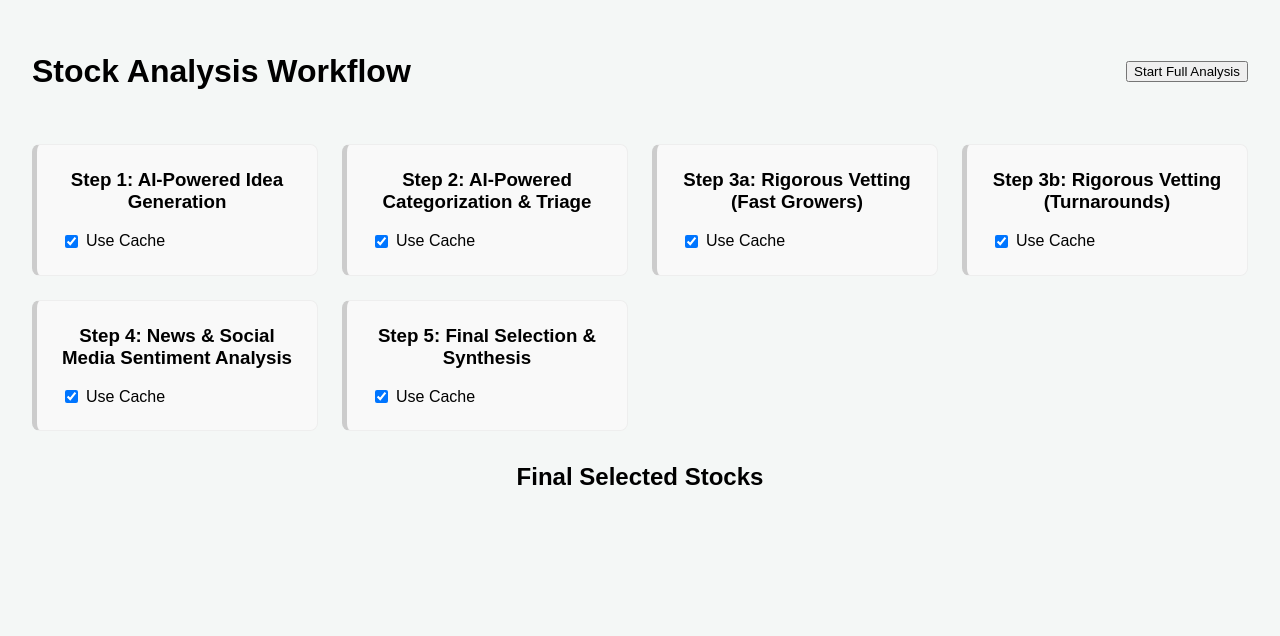
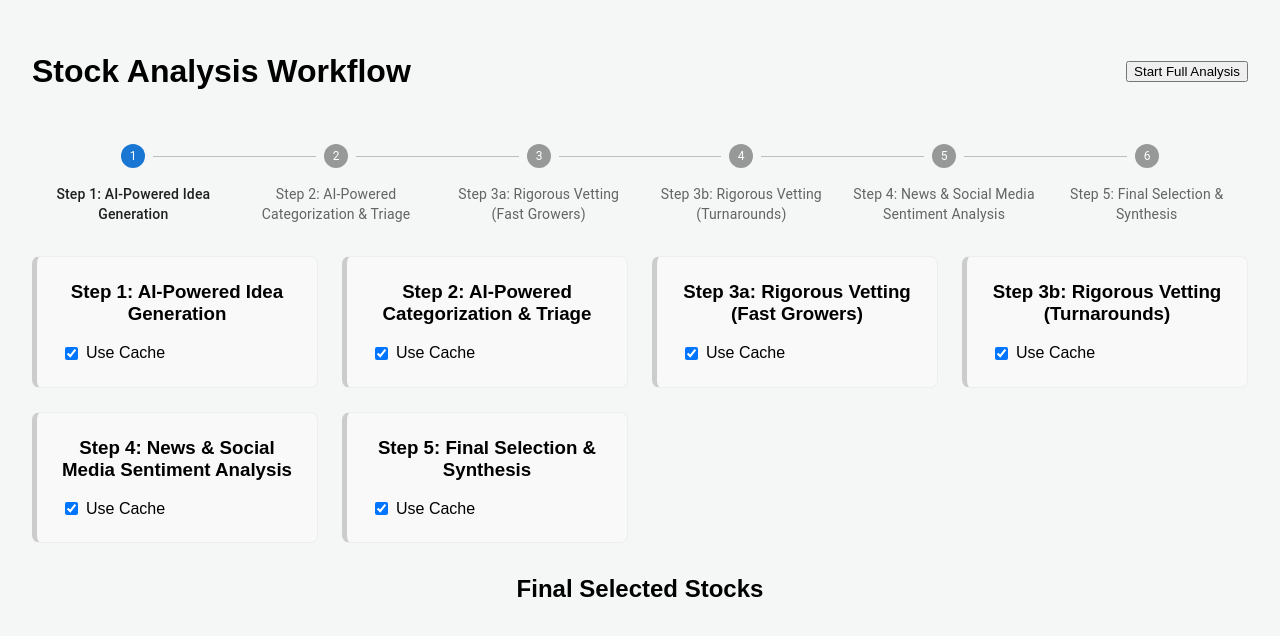
Before and after one commit to OmarElkadi2020/fundamental, a React (Create React App) app in the folder web/frontend/: page / in a window 1280 px wide. Shown: the top 636 px of the page. Built offline with nearby package versions, Linux system fonts and the light colour scheme.

Commit message:
Add progress stepper to dashboard

```diff
--- a/web/frontend/package.json
+++ b/web/frontend/package.json
@@ -3,6 +3,10 @@
   "version": "0.1.0",
   "private": true,
   "dependencies": {
+    "@emotion/react": "^11.14.0",
+    "@emotion/styled": "^11.14.1",
+    "@mui/icons-material": "^7.2.0",
+    "@mui/material": "^7.2.0",
     "@testing-library/dom": "^10.4.0",
     "@testing-library/jest-dom": "^6.6.3",
     "@testing-library/react": "^16.3.0",
--- a/web/frontend/src/components/Dashboard.css
+++ b/web/frontend/src/components/Dashboard.css
@@ -17,6 +17,10 @@
   margin-bottom: 2rem;
 }
 
+.progress-container {
+  margin-bottom: 2rem;
+}
+
 .results {
   margin-top: 2rem;
 }
--- a/web/frontend/src/components/Dashboard.js
+++ b/web/frontend/src/components/Dashboard.js
@@ -1,5 +1,6 @@
-import React, { useState, useEffect } from 'react';
-import Step from './Step';
+import React, { useState } from 'react';
+import StepItem from './Step';
+import { Stepper as MuiStepper, Step as MuiStep, StepLabel } from '@mui/material';
 import StockCard from './StockCard';
 import StockDetail from './StockDetail';
 import FinalSelectionModal from './FinalSelectionModal';
@@ -20,6 +21,7 @@ const stepsConfig = [
 const Dashboard = () => {
   const [steps, setSteps] = useState(stepsConfig.map(step => ({ ...step, status: 'pending', useCache: true, data: null })));
   const [analysisInProgress, setAnalysisInProgress] = useState(false);
+  const [currentStepIndex, setCurrentStepIndex] = useState(0);
   const [selectedStock, setSelectedStock] = useState(null);
   const [finalStocks, setFinalStocks] = useState([]);
   const [showFinalSelectionModal, setShowFinalSelectionModal] = useState(false);
@@ -104,6 +106,7 @@ const Dashboard = () => {
 
   const startAnalysis = async () => {
     setAnalysisInProgress(true);
+    setCurrentStepIndex(0);
     setFinalStocks([]);
     let currentSteps = [...steps];
 
@@ -115,6 +118,7 @@ const Dashboard = () => {
 
     for (let i = 0; i < currentSteps.length; i++) {
       const step = currentSteps[i];
+      setCurrentStepIndex(i);
       setSteps(prev => prev.map(s => s.id === step.id ? { ...s, status: 'running' } : s));
 
       try {
@@ -281,14 +285,17 @@ const Dashboard = () => {
 
         currentSteps[i] = { ...step, status: 'completed', data: result.data };
         setSteps([...currentSteps]);
+        setCurrentStepIndex(i + 1);
 
       } catch (error) {
         console.error(`Error in step ${step.id}:`, error);
         setSteps(prev => prev.map(s => s.id === step.id ? { ...s, status: 'failed' } : s));
+        setCurrentStepIndex(i);
         break;
       }
     }
     setAnalysisInProgress(false);
+    setCurrentStepIndex(currentSteps.length);
   };
 
   const handleStockClick = async (stock) => {
@@ -427,9 +434,18 @@ const Dashboard = () => {
           {analysisInProgress ? 'Analysis in Progress...' : 'Start Full Analysis'}
         </button>
       </header>
+      <div className="progress-container">
+        <MuiStepper activeStep={currentStepIndex} alternativeLabel>
+          {steps.map((step) => (
+            <MuiStep key={step.id} completed={step.status === 'completed'}>
+              <StepLabel error={step.status === 'failed'}>{step.name}</StepLabel>
+            </MuiStep>
+          ))}
+        </MuiStepper>
+      </div>
       <div className="workflow-steps">
         {steps.map(step => (
-          <Step
+          <StepItem
             key={step.id}
             step={step}
             onToggleCache={handleToggleCache}
```
Also changed, not shown: 2 other files (tests, documents, lock files or other folders).
